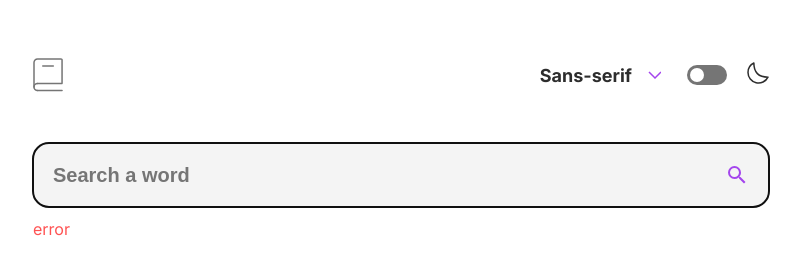
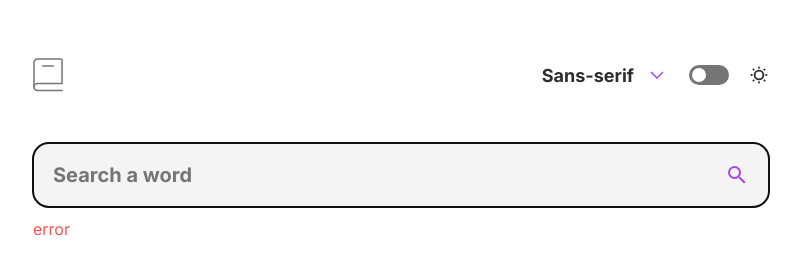
Before and after one commit to raficraft/frontend-mentor-dictionnary, a Next.js app: page / in a window 1280 px wide. Shown: the top 257 px of the page, without its empty margins (239-1040 px from the left). Built offline with nearby package versions, Linux system fonts and the light colour scheme.

Commit message:
deps: add react-transition-group

```diff
--- a/package.json
+++ b/package.json
@@ -12,11 +12,13 @@
     "@types/node": "18.15.11",
     "@types/react": "18.0.33",
     "@types/react-dom": "18.0.11",
+    "@types/react-transition-group": "^4.4.5",
     "eslint": "8.37.0",
     "eslint-config-next": "13.2.4",
     "next": "13.2.4",
     "react": "18.2.0",
     "react-dom": "18.2.0",
+    "react-transition-group": "^4.4.5",
     "typescript": "5.0.3"
   },
   "devDependencies": {
--- a/src/assets/svg/icons.tsx
+++ b/src/assets/svg/icons.tsx
@@ -67,8 +67,8 @@ export function IconMagnify(props: SVGProps<SVGSVGElement>) {
   return (
     <svg
       xmlns="http://www.w3.org/2000/svg"
-      width="1em"
-      height="1em"
+      width="1rem"
+      height="1rem"
       viewBox="0 0 24 24"
       {...props}
     >
@@ -79,3 +79,20 @@ export function IconMagnify(props: SVGProps<SVGSVGElement>) {
     </svg>
   );
 }
+
+export function IconSun(props: SVGProps<SVGSVGElement>) {
+  return (
+    <svg
+      xmlns="http://www.w3.org/2000/svg"
+      width="1em"
+      height="1em"
+      viewBox="0 0 256 256"
+      {...props}
+    >
+      <path
+        fill="currentColor"
+        d="M116 36v-4a12 12 0 0 1 24 0v4a12 12 0 0 1-24 0Zm80 92a68 68 0 1 1-68-68a68.07 68.07 0 0 1 68 68Zm-24 0a44 44 0 1 0-44 44a44.05 44.05 0 0 0 44-44ZM51.51 68.49a12 12 0 1 0 17-17l-4-4a12 12 0 0 0-17 17Zm0 119l-4 4a12 12 0 0 0 17 17l4-4a12 12 0 1 0-17-17ZM196 72a12 12 0 0 0 8.49-3.51l4-4a12 12 0 0 0-17-17l-4 4A12 12 0 0 0 196 72Zm8.49 115.51a12 12 0 0 0-17 17l4 4a12 12 0 0 0 17-17ZM48 128a12 12 0 0 0-12-12h-4a12 12 0 0 0 0 24h4a12 12 0 0 0 12-12Zm80 80a12 12 0 0 0-12 12v4a12 12 0 0 0 24 0v-4a12 12 0 0 0-12-12Zm96-92h-4a12 12 0 0 0 0 24h4a12 12 0 0 0 0-24Z"
+      ></path>
+    </svg>
+  );
+}
--- a/src/components/atoms/DropList/DropList.module.scss
+++ b/src/components/atoms/DropList/DropList.module.scss
@@ -2,7 +2,6 @@
   display: flex;
   flex-direction: column;
   position: relative;
-
   cursor: pointer;
 
   button {
@@ -34,9 +33,18 @@
   box-sizing: border-box;
   background-color: var(--background-dropList);
   box-shadow: var(--shadow);
+  border-radius: 1rem;
   transition: ease-in var(--transition-md);
-  border-radius: 1rem;
+  z-index: var(--z-index-200);
   cursor: pointer;
+
+  &[data-show="false"] {
+    display: none;
+  }
+
+  &[data-show="true"] {
+    display: flex;
+  }
 
   .option {
     text-align: left;
--- a/src/components/atoms/DropList/DropList.tsx
+++ b/src/components/atoms/DropList/DropList.tsx
@@ -76,8 +76,7 @@ const Droplist: React.FC<DropListProps> = ({
         <IconArrowDown />
       </button>
 
-      {show && (
-        <div className={styles.optionsList}>
+      <div className={styles.optionsList} data-show={show}>
         {options.map((option, key) => {
           return (
             <button
@@ -106,7 +105,6 @@ const Droplist: React.FC<DropListProps> = ({
           );
         })}
       </div>
-      )}
     </div>
   );
 };
--- a/src/components/atoms/form/Form.module.scss
+++ b/src/components/atoms/form/Form.module.scss
@@ -10,4 +10,5 @@
   font-weight: bold;
   border: none;
   background-color: var(--clr-primary-700);
+  font-family: var(--font-family);
 }
--- a/src/components/atoms/form/SwitchButton/SwitchButton.module.scss
+++ b/src/components/atoms/form/SwitchButton/SwitchButton.module.scss
@@ -6,13 +6,8 @@ $spacing: 3px;
   display: flex;
   align-items: center;
   gap: 1.25rem;
-
-  &[data-theme="dark"] .checkbox {
-    background-color: var(--clr-accent);
-  }
-
-  &[data-theme="dark"] label {
-    color: var(--clr-accent);
+  :has(.animate_switchTheme) {
+    background-color: blue;
   }
 }
 
--- a/src/components/atoms/form/SwitchButton/SwitchButton.tsx
+++ b/src/components/atoms/form/SwitchButton/SwitchButton.tsx
@@ -1,12 +1,22 @@
-import React, { ChangeEvent } from "react";
-import { IconMoon } from "../../../../assets/svg/icons";
-import styles from "./SwitchButton.module.scss";
+import React, { ChangeEvent, FC, HTMLAttributes, Ref } from "react";
+import internalStyles from "./SwitchButton.module.scss";
 
 type SwitchButtonProps = {
   callback: (e: ChangeEvent<HTMLInputElement>) => void;
-} & React.HTMLAttributes<HTMLDivElement>;
+  children?: string | React.ReactElement | SVGElement;
+  externalStyles?: any;
+  inputRef?: Ref<HTMLInputElement>;
+} & HTMLAttributes<HTMLDivElement>;
 
-const SwitchButton: React.FC<SwitchButtonProps> = ({ callback, ...props }) => {
+const SwitchButton: FC<SwitchButtonProps> = ({
+  callback,
+  externalStyles,
+  children,
+  inputRef,
+  ...props
+}) => {
+  const styles = externalStyles || internalStyles;
+
   return (
     <div className={`${styles.switchButton}`} {...props}>
       <input
@@ -15,8 +25,9 @@ const SwitchButton: React.FC<SwitchButtonProps> = ({ callback, ...props }) => {
         name="switchTheme"
         type="checkbox"
         onChange={(e) => callback(e)}
+        ref={inputRef}
       />
-      <label htmlFor="switchTheme">{<IconMoon />}</label>
+      {children}
     </div>
   );
 };
--- a/src/components/molecules/SwitchTheme/SwitchTheme.module.scss
+++ b/src/components/molecules/SwitchTheme/SwitchTheme.module.scss
@@ -6,18 +6,6 @@ $spacing: 3px;
   display: flex;
   align-items: center;
   gap: 1.25rem;
-
-  &[data-theme="dark"] .checkbox {
-    background-color: var(--clr-accent);
-  }
-
-  &[data-theme="dark"] label {
-    color: var(--clr-accent);
-
-    svg {
-      stroke: red;
-    }
-  }
 }
 
 .checkbox {
@@ -34,18 +22,72 @@ $spacing: 3px;
   appearance: none;
 
   &::before {
+    position: absolute;
     display: block;
-    position: absolute;
     left: $spacing;
-    content: " ";
     width: calc($height - ($spacing * 2));
     height: calc($height - ($spacing * 2));
+    transition: ease-in var(--transition-xs);
+    content: " ";
     background-color: var(--clr-primary-800);
     border-radius: 99999px;
-    transition: ease-in var(--transition-xs);
   }
 
   &:checked::before {
     transform: translateX(calc(200% - ($height / 2) + $spacing));
+    background-color: var(--clr-accent);
   }
 }
+
+.label {
+  display: flex;
+  flex-direction: column;
+  justify-content: space-between;
+  gap: 1rem;
+  height: $height;
+  overflow: hidden;
+  position: relative;
+  height: $height;
+  width: $height;
+  svg {
+    height: $height;
+    width: $height;
+  }
+}
+
+.animate_switchTheme {
+  display: flex;
+  flex-direction: column;
+  justify-content: space-between;
+  gap: 1rem;
+
+  // height: calc(3 * $height);
+  // position: absolute;
+  // width: $height;
+  // content: " ";
+  // transform: translateY(0%);
+}
+
+.enter,
+.appear {
+  opacity: 0;
+  transform: translateY(-100%);
+}
+
+.enterActive,
+.appearActive {
+  opacity: 1;
+  transform: translateY(0);
+  transition: opacity 0.3s, transform 0.3s;
+}
+
+.exit {
+  opacity: 1;
+  transform: translateY(0);
+}
+
+.exitActive {
+  opacity: 0;
+  transform: translateY(-100%);
+  transition: opacity 0.3s, transform 0.3s;
+}
--- a/src/components/molecules/SwitchTheme/SwitchTheme.tsx
+++ b/src/components/molecules/SwitchTheme/SwitchTheme.tsx
@@ -1,8 +1,16 @@
-import React, { useEffect, useState } from "react";
+import React, { useEffect, useState, useRef } from "react";
 import SwitchButton from "@/src/components/atoms/form/SwitchButton/SwitchButton";
+import { IconMoon, IconSun } from "@/src/assets/svg/icons";
+import styles from "./SwitchTheme.module.scss";
+import { SwitchTransition, CSSTransition } from "react-transition-group";
 
 const SwitchTheme: React.FC = () => {
   const [theme, setTheme] = useState<"light" | "dark">("light");
+  const inputRef = useRef<HTMLInputElement>(null);
+  let checked = inputRef.current?.checked || false;
+  const sunRef = useRef(null);
+  const moonRef = useRef(null);
+  const svgRef = checked ? moonRef : sunRef;
 
   const handleTheme = (e: React.ChangeEvent<HTMLInputElement>): void => {
     const themes = e.target.checked ? "dark" : "light";
@@ -19,7 +27,25 @@ const SwitchTheme: React.FC = () => {
       callback={(e) => {
         handleTheme(e);
       }}
-    />
+      externalStyles={styles}
+      inputRef={inputRef}
+    >
+      <label htmlFor="switchTheme" className={styles.label}>
+        <SwitchTransition>
+          <CSSTransition
+            classNames={styles}
+            nodeRef={svgRef}
+            timeout={300}
+            key={checked ? "moon" : "sun"}
+          >
+            <span ref={svgRef}>
+              {checked && <IconMoon className={styles.moon} />}
+              {!checked && <IconSun className={styles.sun} />}
+            </span>
+          </CSSTransition>
+        </SwitchTransition>
+      </label>
+    </SwitchButton>
   );
 };
 
--- a/src/components/organisms/Header/Header.module.scss
+++ b/src/components/organisms/Header/Header.module.scss
@@ -11,4 +11,6 @@
   justify-content: space-between;
   align-items: center;
   gap: 1.625rem;
+  position: relative;
+  z-index: 300;
 }
--- a/src/styles/globals.scss
+++ b/src/styles/globals.scss
@@ -24,6 +24,9 @@
 
   --transition-xs: 0.3s;
   --transition-md: 0.5s;
+
+  --z-index-100: 100;
+  --z-index-200: 200;
 
   --root-size: 46rem;
 
```
Also changed, not shown: 2 other files (tests, documents, lock files or other folders). Lines whose indentation alone changed are shown as unchanged.
